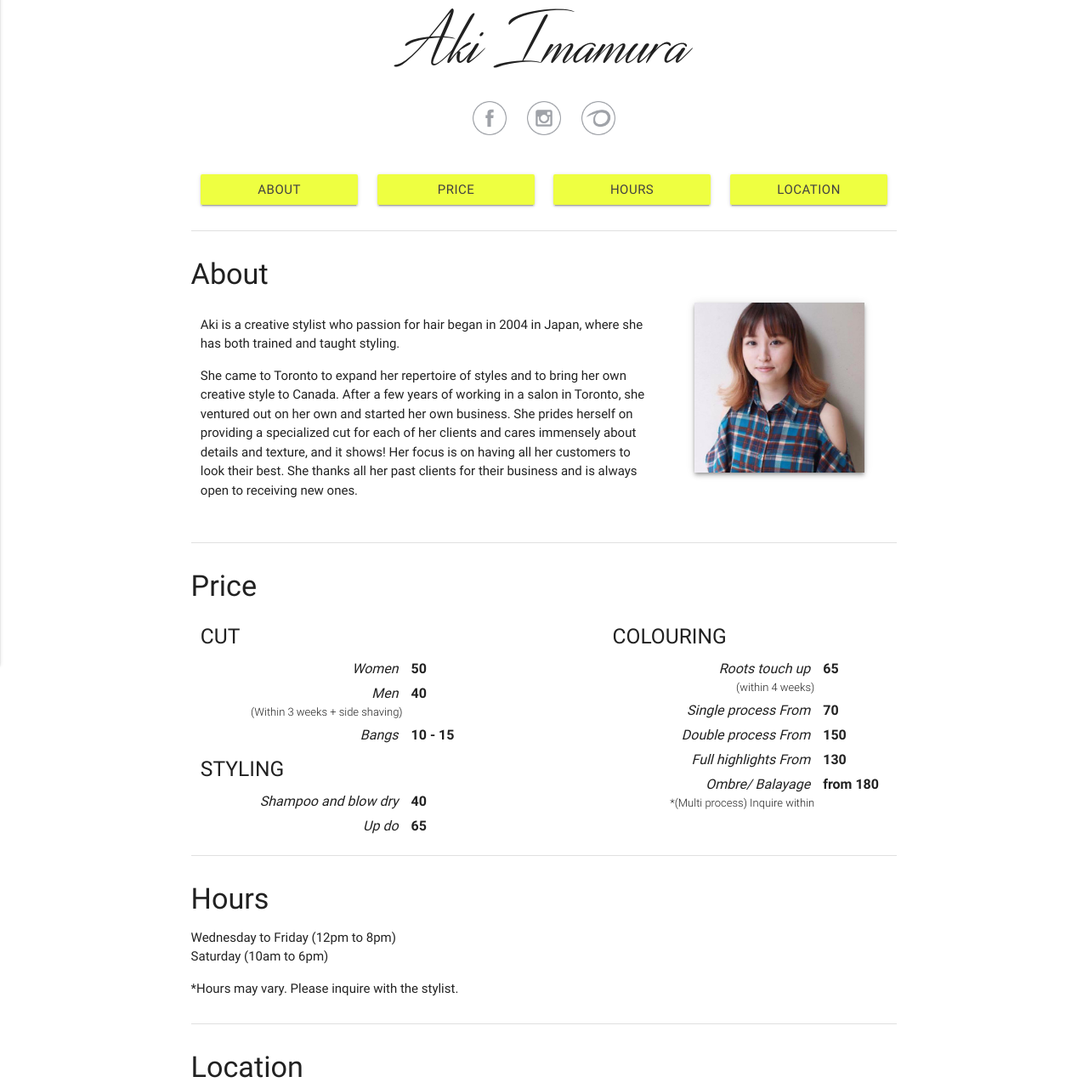
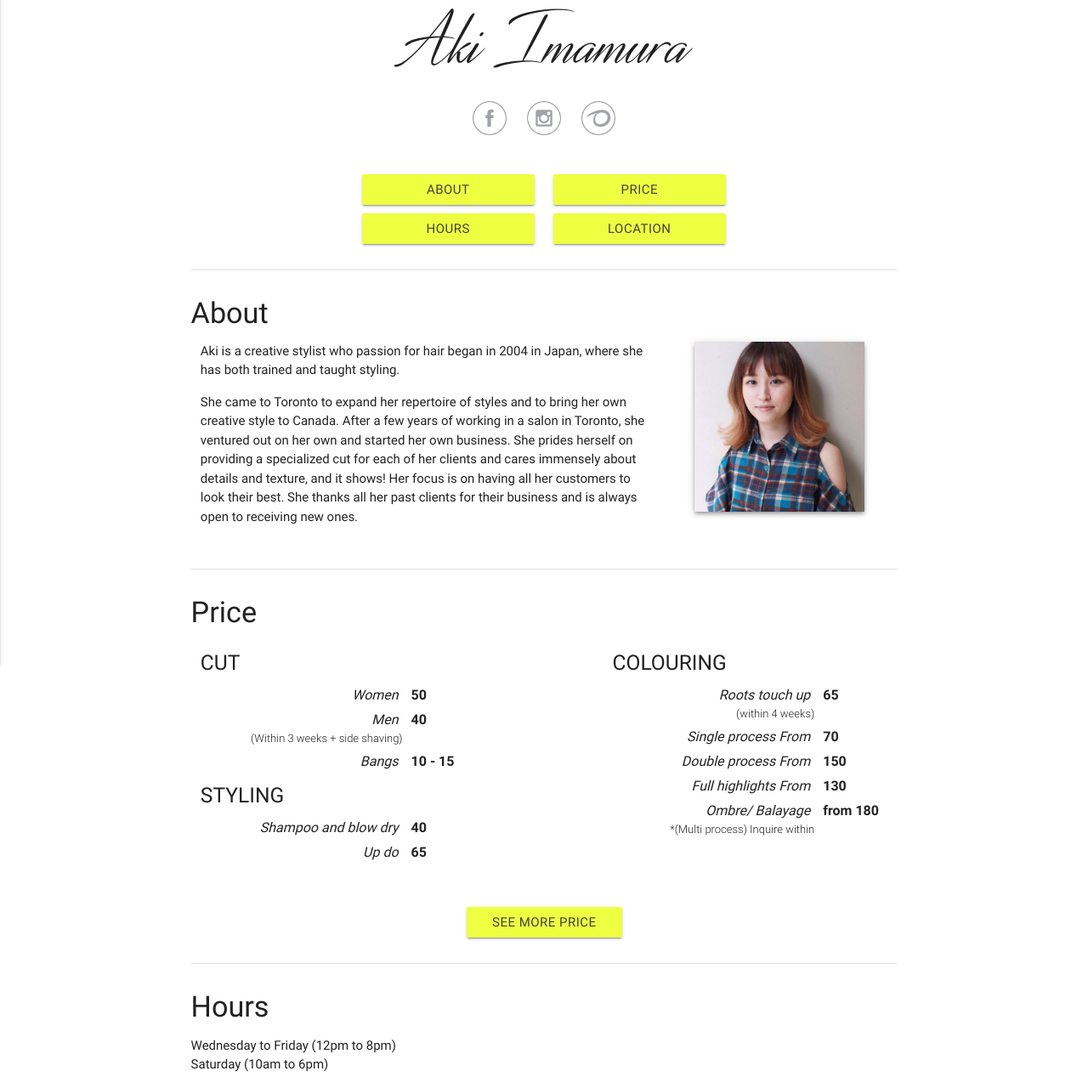
Before and after one commit to arnaud33200/akihairsalon, a PHP site: page / in a window 1280 px wide. Shown: the part 78-1358 px from the top of the page at 85% size. Run offline with PHP 8.4, Linux system fonts and the light colour scheme; lists and menus that the app fills with data are empty; some libraries are stand-ins or nearby versions.

Commit message:
set animation for the navigation; refactor navigation to Facebook, insta and book; color the map yellow; to nav button fixed for all screen size;

```diff
--- a/css/style.css
+++ b/css/style.css
@@ -45,6 +45,14 @@ td, th {
 	padding: 5px 5px;
 }
 
+p {
+    display: block;
+    -webkit-margin-before: 0em;
+    -webkit-margin-after: 1em;
+    -webkit-margin-start: 0px;
+    -webkit-margin-end: 0px;
+}
+
 .icn-social.facebook { background-image: url(../images/icn-facebook.png); }
 .icn-social.instagram { background-image: url(../images/icn-instagram.png); }
 .icn-social.bookeo { background-image: url(../images/icn-bookeo.png); }
--- a/index.html
+++ b/index.html
@@ -77,7 +77,7 @@
 	      menuWidth: 150, // Default is 300
 	      edge: 'left', // Choose the horizontal origin
 	      closeOnClick: true, // Closes side-nav on <a> clicks, useful for Angular/Meteor
-	      draggable: true // Choose whether you can drag to open on touch screens
+	      draggable: false // Choose whether you can drag to open on touch screens
 	  });
 
 	  $("#menu-button").click(function() {
@@ -99,7 +99,7 @@
 		});
 
 		// map.setOptions({styles: styles['default']});
-		map.setOptions({styles: styles['hide']});
+		map.setOptions({styles: styles});
 
 		var marker = new google.maps.Marker({
           position: position,
@@ -116,7 +116,7 @@
 <nav id="top-navigation-bar" style="position: fixed; z-index: 1000; display: none;">
 	<div class="nav-wrapper blue-grey darken-3">
 	<!-- <div class="nav-wrapper yellow lighten-3 "> -->
-		<a href="#" class="brand-logo right white-text" style="font-family: 'myFont';font-size: 40px; right: 1.5rem;">Aki Imamura</a>
+		<a onclick="scrollToTopPage()" class="brand-logo right white-text" style="font-family: 'myFont';font-size: 40px; right: 1.5rem;">Aki Imamura</a>
 
 		<div id="desktop-menu-buttons">
 			<ul id="nav-mobile" class="left">
@@ -146,13 +146,16 @@
 	<ul id="slide-out" class="side-nav blue-grey darken-2" style="">
 	<!-- <ul id="slide-out" class="side-nav yellow lighten-2" style=""> -->
 	    <li style="margin-top: 60px;">
-	    	<a class="waves-effect" onclick="scrollToAbout()">About</a>
+	    	<a class="waves-effect white-text" onclick="scrollToAbout()">About</a>
 	    </li>
 
 	    <li><a class="waves-effect white-text" onclick="scrollToPrice()">Price</a></li>
 	    <li><a class="waves-effect white-text" onclick="scrollToHours()">Hours</a></li>
 	    <li><a class="waves-effect white-text" onclick="scrollTLocation()">Location</a></li>
 	    <li><div class="divider"></div></li>
+	    <li><a class="waves-effect white-text" onclick="openFacebook()">Facebook</a></li>
+	    <li><a class="waves-effect white-text" onclick="openInstagram()">Instagram</a></li>
+	    <li><a class="waves-effect white-text" onclick="openBookeo()">Bookeo</a></li>
 	</ul>
 
 	<a href="#" data-activates="slide-out" class="black-text button-collapse"></a>
@@ -167,29 +170,29 @@
 
 	<div style="text-align: center;">
 		<div class="social-icn-group">
-			<a class="icn-social facebook" target="_blank" href="https://www.facebook.com/akiimamurahairstylist/"></a>
-			<a class="icn-social instagram" target="_blank" href="https://www.instagram.com/akihairstylist"></a>
-			<a class="icn-social bookeo" target="_blank" href="http://bookeo.com/akiimamura"></a>
+			<a class="icn-social facebook" target="_blank" onclick="openFacebook()"></a>
+			<a class="icn-social instagram" target="_blank" onclick="openInstagram()"></a>
+			<a class="icn-social bookeo" target="_blank" onclick="openBookeo()"></a>
 		</div>
 	</div>
 
 	<!-- BUTTON FOR SECTION NAVIGATION -->
 
-	<div class="row">
-		<div class="col m3 s6" style="margin-bottom: 10px; text-align: center;">
+	<div class="row" style="max-width: 450px;">
+		<div class="col s6" align="center" style="margin-bottom: 10px; text-align: center;">
       	<a class="waves-effect waves-light btn  grey-text text-darken-3 lime accent-2" onclick="scrollToAbout()" style="width: 100%;">About</a>
       	<!-- <a class="waves-effect waves-light btn  grey darken-1" onclick="scrollToAbout()" style="width: 100%;">About</a> -->
       </div>
 
-      <div class="col m3 s6" style="margin-bottom: 10px; text-align: center;">
+      <div class="col s6" align="center" style="margin-bottom: 10px; text-align: center;">
       	<a class="waves-effect waves-light btn  grey-text text-darken-3 lime accent-2" onclick="scrollToPrice()" style="width: 100%;">Price</a>
       	<!-- <a class="waves-effect waves-light btn  grey darken-1" onclick="scrollToPrice()" style="width: 100%;">Price</a> -->
       </div>
-      <div class="col m3 s6" style="margin-bottom: 10px; text-align: center;">
+      <div class="col s6" align="center" style="margin-bottom: 10px; text-align: center;">
       	<a class="waves-effect waves-light btn  grey-text text-darken-3 lime accent-2" onclick="scrollToHours()" style="width: 100%;">Hours</a>
       	<!-- <a class="waves-effect waves-light btn  grey darken-1" onclick="scrollToHours()" style="width: 100%;">Hours</a> -->
       </div>
-      <div class="col m3 s6" style="margin-bottom: 10px; text-align: center;">
+      <div class="col s6" align="center" style="margin-bottom: 10px; text-align: center;">
       	<a class="waves-effect waves-light btn  grey-text text-darken-3 lime accent-2" onclick="scrollToLocation()" style="width: 100%;">Location</a>
       	<!-- <a class="waves-effect waves-light btn  grey darken-1" onclick="scrollToLocation()" style="width: 100%;">Location</a> -->
       </div>
@@ -258,6 +261,12 @@
 					<tr><th class="price-detail">*(Multi process) Inquire within</th></tr>
 				</table>
 		</div>
+		</div>
+
+		<div align="center">
+		<a class="waves-effect waves-light btn grey-text text-darken-3 lime accent-2" style="margin-top: 30px; margin-bottom: 30px;" onclick="openBookeo()">
+		See More Price
+		</a>
 
 	</div>
 
@@ -286,9 +295,9 @@
 						<p>- Easy access to public parking.</p>
 					</div>
 
-					<div >
+					<div align="center">
 
-						<a class="waves-effect waves-light btn grey-text text-darken-3 lime accent-2" target="_blank" href="http://bookeo.com/akiimamura" style="display: inherit;">
+						<a class="waves-effect waves-light btn grey-text text-darken-3 lime accent-2" onclick="openBookeo()" style="display: inherit;     width: 250px;">
 						<!-- <a class="waves-effect waves-light btn grey darken-1 text-white" style="display: inherit;"> -->
 							Make Reservation</a>
 					</div>
@@ -303,7 +312,7 @@
 	<div id="Cancellation-policy-section" class="divider"></div>
 		<div class="section">
 			<h4>Cancellation policy</h4>
-			 <blockquote style="border-left: 5px solid #e6ee6e;">
+			 <blockquote style="border-left: 5px solid #eeff41;">
 			<p>Out of courtesy, all appointment have a minimum 24-hours cancellation policy.</p>
 			<p>Customers who are late for their appointment may lose their reservation.  Please be on time.</p>
 		</blockquote>
--- a/js/map.js
+++ b/js/map.js
@@ -1,30 +1,37 @@
-var color1 = '#9e9e9e';
+var colorMap1 = '#9e9e9e';
+var colorMapBackground = '#f0f4c3';
+var colorMapBuilding1 = '#dce775';
+var colorMapBuilding2 = '#e6ee9c';
 
-var styles = {
-  default: null,
-  hide: [
+
+var styles = [
 
 // hide store arounds
   // { featureType: 'poi.business', stylers: [{visibility: 'off'}] },
   // { elementType: 'labels.icon', stylers: [{visibility: 'off'}] },
 
 // change map colors
-          { elementType: 'geometry', stylers: [{color: '#f5f5f5'}] },
+  { elementType: 'geometry', stylers: [{color: colorMapBackground}] },
+
   { elementType: 'labels.text.fill', stylers: [{color: '#616161'}] },
-          { elementType: 'labels.text.stroke', stylers: [{color: '#f5f5f5'}] },
+  { elementType: 'labels.text.stroke', stylers: [{color: colorMapBackground}] },
+
   { featureType: 'administrative.land_parcel', elementType: 'labels.text.fill', stylers: [{color: '#bdbdbd'}] },
-          { featureType: 'poi', elementType: 'geometry', stylers: [{color: '#eeeeee'}] },
+
+  { featureType: 'poi', elementType: 'geometry', stylers: [{color: colorMapBuilding1}] },
   { featureType: 'poi', elementType: 'labels.text.fill', stylers: [{color: '#757575'}] },
-          { featureType: 'poi.park', elementType: 'geometry', stylers: [{color: '#e5e5e5'}] },
-          { featureType: 'poi.park', elementType: 'labels.text.fill', stylers: [{color: '#9e9e9e'}] },
+  { featureType: 'poi.park', elementType: 'geometry', stylers: [{color: colorMapBuilding2}] },
+  { featureType: 'poi.park', elementType: 'labels.text.fill', stylers: [{color: colorMap1}] },
+
   { featureType: 'road', elementType: 'geometry', stylers: [{color: '#ffffff'}] },
   { featureType: 'road.arterial', elementType: 'labels.text.fill', stylers: [{color: '#757575'}] },
   { featureType: 'road.highway', elementType: 'geometry', stylers: [{color: '#dadada'}] },
   { featureType: 'road.highway', elementType: 'labels.text.fill', stylers: [{color: '#616161'}] },
-          { featureType: 'road.local', elementType: 'labels.text.fill', stylers: [{color: '#9e9e9e'}] },
-          { featureType: 'transit.line', elementType: 'geometry', stylers: [{color: '#e5e5e5'}] },
-          { featureType: 'transit.station', elementType: 'geometry', stylers: [{color: '#eeeeee'}] },
+  { featureType: 'road.local', elementType: 'labels.text.fill', stylers: [{color: colorMap1}] },
+
+  { featureType: 'transit.line', elementType: 'geometry', stylers: [{color: colorMapBuilding2}] },
+  { featureType: 'transit.station', elementType: 'geometry', stylers: [{color: colorMapBuilding1}] },
+
   { featureType: 'water', elementType: 'geometry', stylers: [{color: '#c9c9c9'}] },
-          { featureType: 'water', elementType: 'labels.text.fill', stylers: [{color: '#9e9e9e'}]}
-          ]
-        };
+  { featureType: 'water', elementType: 'labels.text.fill', stylers: [{color: colorMap1}]}
+];
--- a/js/navigation.js
+++ b/js/navigation.js
@@ -1,3 +1,7 @@
+function scrollToTopPage() {
+	scrollToPosition(0);
+}
+
 function scrollToAbout() {
 	scrollToSection("about-section");
 }
@@ -17,6 +21,22 @@ function scrollToLocation() {
 // -----------------------------
 
 function scrollToSection(sectionName) {
-	var topPosition = $("#"+sectionName).position().top - 80;
-	window.scrollTo(0, topPosition);
+	var topPosition = $("#"+sectionName).position().top - 75;
+	scrollToPosition(topPosition);
 }
+
+function scrollToPosition(position) {
+	// window.scrollTo(0, position);
+	$("html, body").animate({ scrollTop: position }, 500);
+}
+
+// -----------------------------
+
+function openInstagram() { openUrl('https://www.instagram.com/akihairstylist'); }
+function openFacebook() { openUrl('https://www.facebook.com/akiimamurahairstylist/'); }
+function openBookeo() { openUrl('http://bookeo.com/akiimamura'); }
+
+function openUrl(url) {
+	var win = window.open(url, '_blank');
+  	win.focus();
+}
```
Lines whose indentation alone changed are shown as unchanged.
